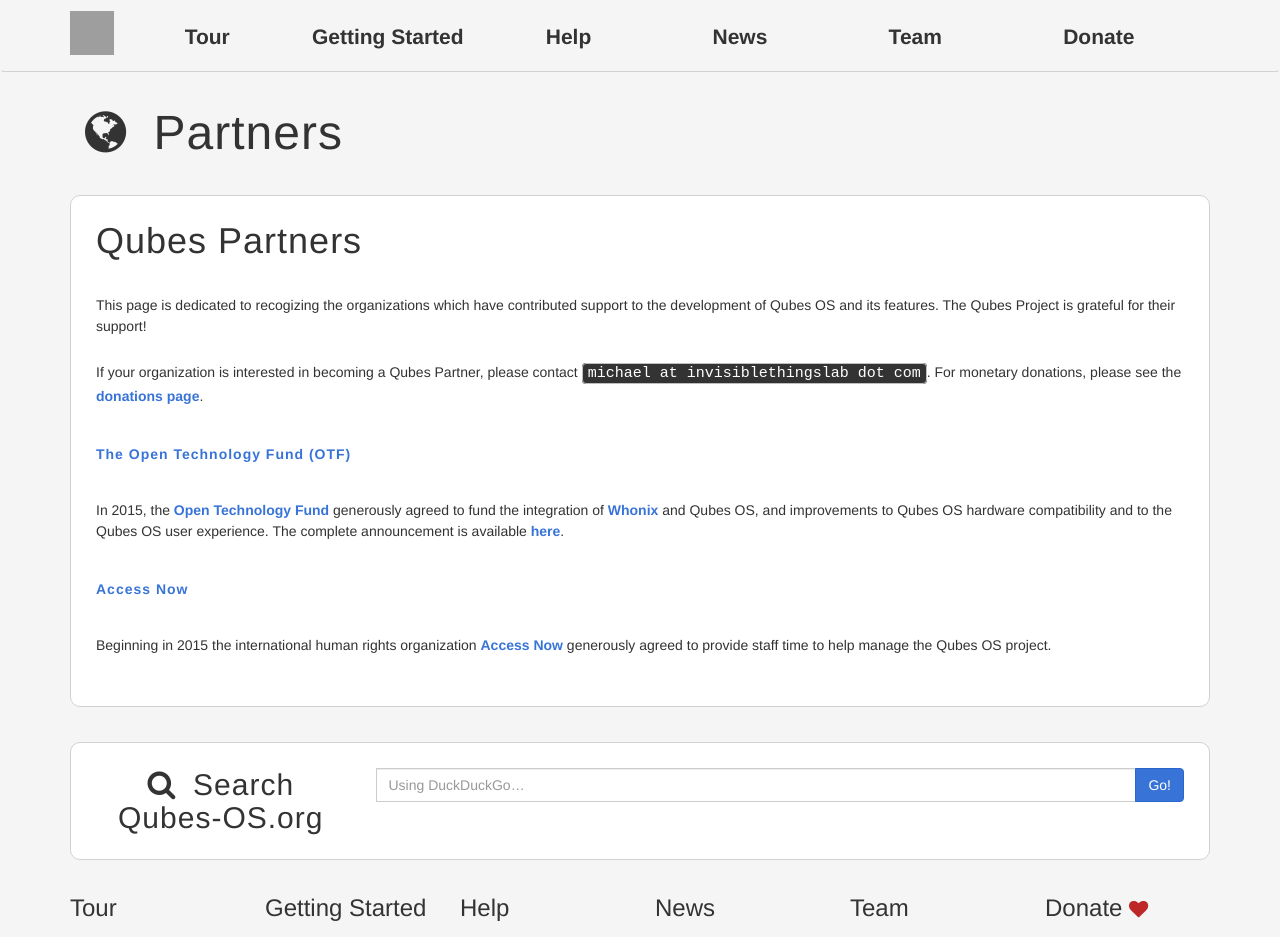
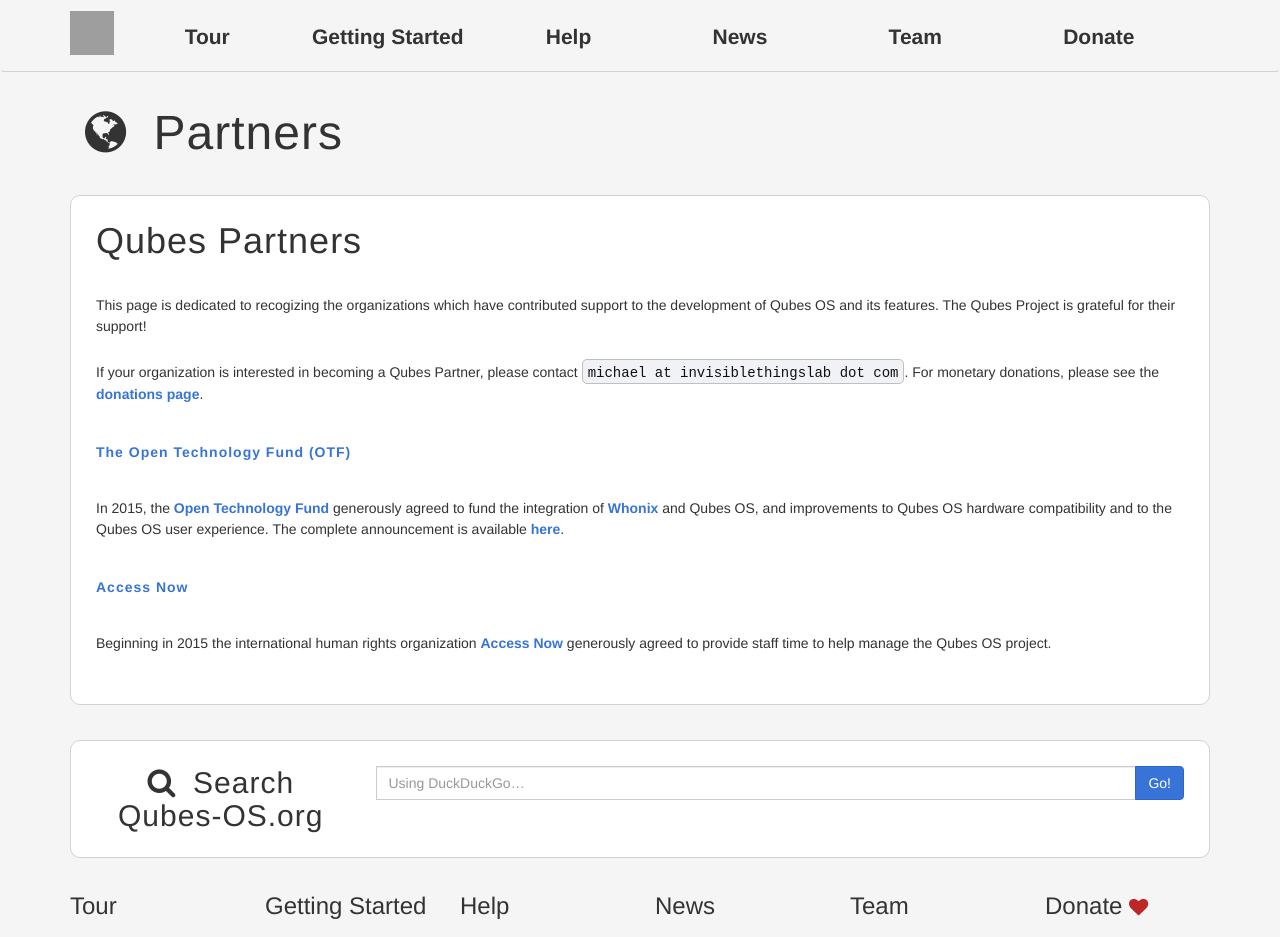
Before and after one commit to QubesOS/qubesos.github.io, a Jekyll site: the page built from pages/partners.md, in a window 1280 px wide. Shown: the top 937 px of the page. Built offline with Jekyll 4.4.1, drawn with Linux system fonts in a browser that asks for light colours; some web fonts are replaced; grey boxes are pictures that could not be loaded.

Commit message:
Improve code appearance (fixes QubesOS/qubes-issues#1715)

```diff
--- a/_sass/_base.scss
+++ b/_sass/_base.scss
@@ -157,19 +157,22 @@ blockquote {
  */
 pre,
 code {
-    font-size: 15px;
+    font-size: 14px;
     border: 1px solid $gray;
-    border-radius: 4px;
-    background-color: $gray-base;
-    color: $color-white;
+    border-radius: 5px;
+    background-color: $color-code-bg;
+    color: $color-black;
 }
 
 code {
-    padding: 1px 5px;
+    padding-top: 5px;
+    padding-right: 5px;
+    padding-bottom: 2px;
+    padding-left: 5px;
 }
 
 pre {
-    padding: 8px 12px;
+    padding: 6px 10px;
     overflow-x: scroll;
 
     > code {
--- a/_sass/_syntax-highlighting.scss
+++ b/_sass/_syntax-highlighting.scss
@@ -2,7 +2,7 @@
  * Syntax highlighting styles
  */
 .highlight {
-    background: #fff;
+    background: $color-code-bg;
     @extend %vertical-rhythm;
 
     .c     { color: #998; font-style: italic } // Comment
--- a/css/main.scss
+++ b/css/main.scss
@@ -22,6 +22,7 @@ $open-sans-bold-italic: "Opens Sans Bold Italic", "Helvetica Neue", Helvetica, A
 
 $color-white: #FFFFFF;
 $color-black: #111111;
+$color-code-bg: #F0F2F5;
 $color-qube-dark: #99bfff;
 $color-qube-middle: #63a0ff;
 $color-qube-light: #3874d8;
```
